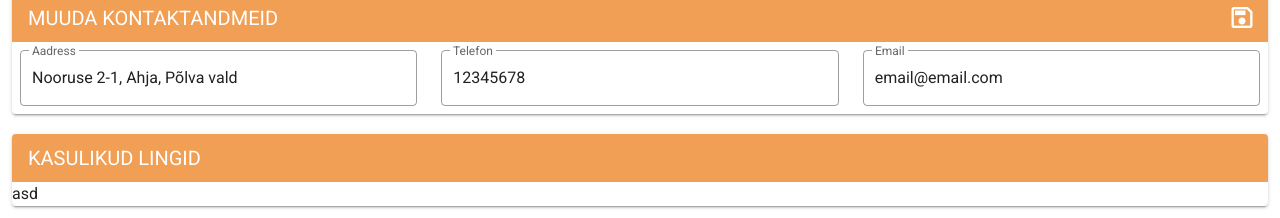
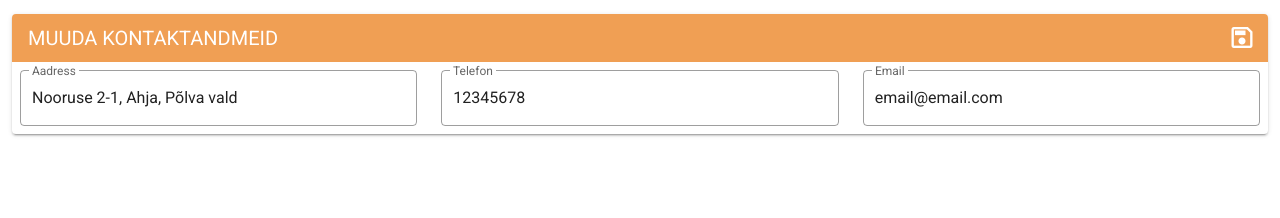
Before and after one commit to jkallson/new_perearst_frontend, a Vue app: page /admin/avaleht in a window 1280 px wide. Shown: the part 734-952 px from the top of the page. After the commit the page ends 880 px from the top, so only its background shows below. Built offline with nearby package versions, Linux system fonts and the light colour scheme; what vue-fragment would draw is missing.

Commit message:
Fixed admin homepage margins

```diff
--- a/src/pages/admin/mainPage/views/AdminHomePage.vue
+++ b/src/pages/admin/mainPage/views/AdminHomePage.vue
@@ -5,8 +5,8 @@
         <AdminAboutUs></AdminAboutUs>
       </v-col>
     </v-row>
-    <v-row no-gutters class="pt-5">
-      <v-col>
+    <v-row class="pt-5 mt-0">
+      <v-col class="pt-0">
         <AdminWorkers></AdminWorkers>
       </v-col>
     </v-row>
@@ -17,34 +17,31 @@
     </v-row>
     <v-row no-gutters class="pt-5">
       <v-col>
-        <AdminContactInformation></AdminContactInformation>
+        <AdminUsefulLinks></AdminUsefulLinks>
       </v-col>
     </v-row>
     <v-row no-gutters class="pt-5">
       <v-col>
-        <v-card>
-          <BasicToolbar name="Kasulikud lingid"></BasicToolbar>
-          <p>asd</p>
-        </v-card>
+        <AdminContactInformation></AdminContactInformation>
       </v-col>
     </v-row>
   </v-container>
 </template>
 
 <script>
-import BasicToolbar from "@/components/BasicToolbar";
 import AdminAboutUs from "@/pages/admin/mainPage/components/aboutUs/AdminAboutUs";
 import AdminWorkers from "@/pages/admin/mainPage/components/workers/AdminWorkers";
 import AdminPrices from "@/pages/admin/mainPage/components/prices/AdminPrices";
 import AdminContactInformation from "@/pages/admin/mainPage/components/contactInformation/AdminContactInformation";
+import AdminUsefulLinks from "@/pages/admin/mainPage/components/usefulLinks/AdminUsefulLinks";
 export default {
   name: "AdminHomePage",
   components: {
+    AdminUsefulLinks,
     AdminContactInformation,
     AdminPrices,
     AdminWorkers,
-    AdminAboutUs,
-    BasicToolbar
+    AdminAboutUs
   }
 };
 </script>
```
